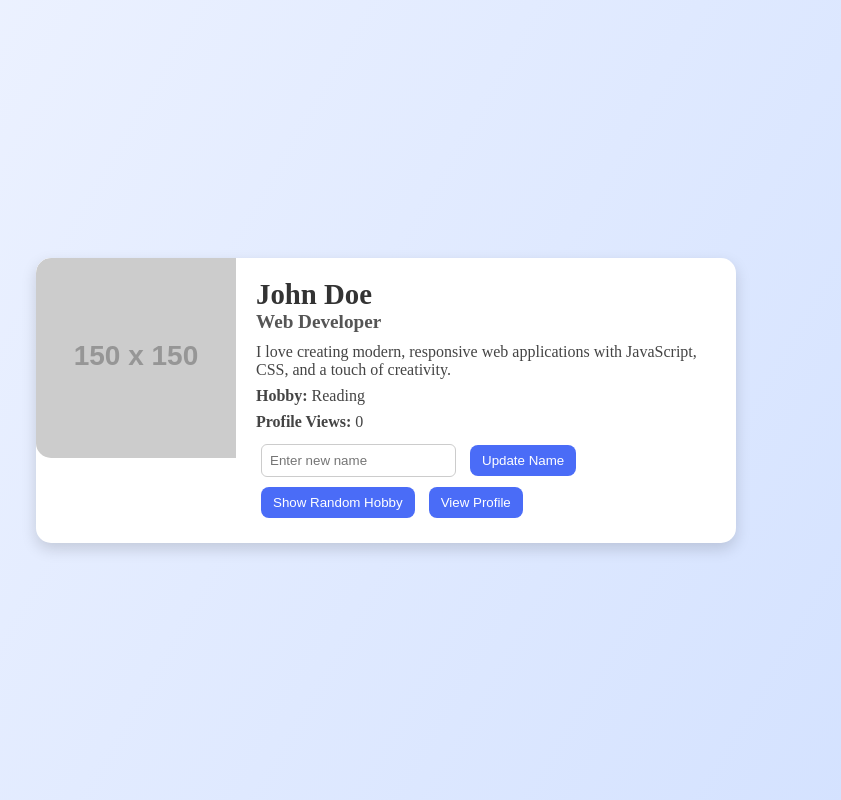
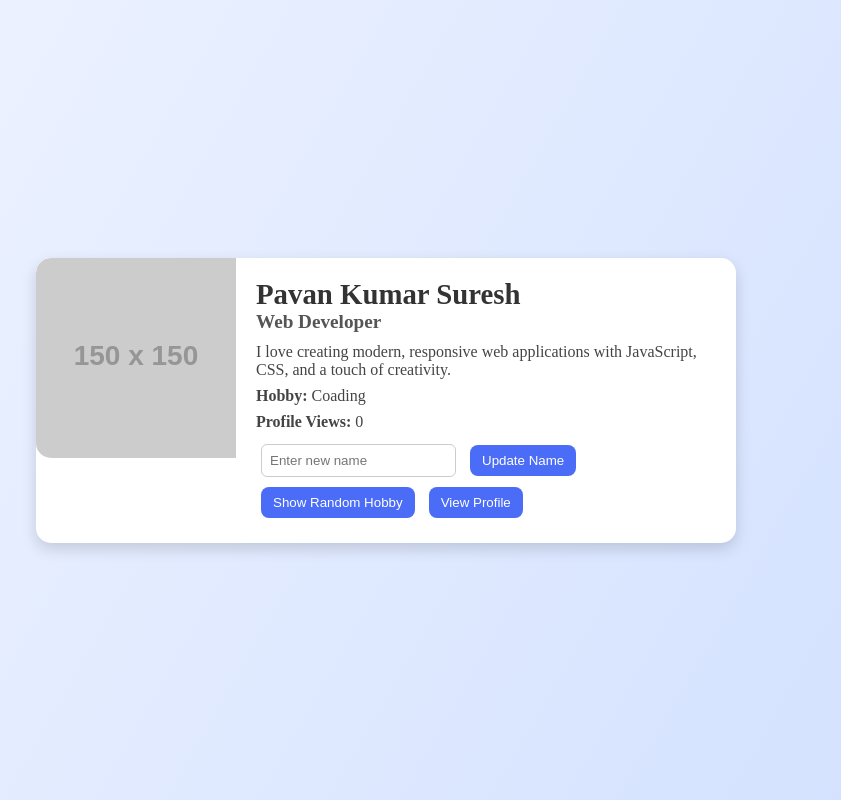
Before and after one commit to pavankumars97531/profile-card, a plain HTML site: page index.html in a window 1280 px wide. Shown: the whole page, without its empty margins (254-1095 px from the left). Drawn offline with Linux system fonts and the light colour scheme; placeholder pictures from the web are drawn by us.

Commit message:
Update index.html

```diff
--- a/index.html
+++ b/index.html
@@ -13,10 +13,10 @@
         <img src="https://via.placeholder.com/150" alt="Profile Picture">
       </div>
       <div class="info-section">
-        <h2 id="profile-name">John Doe</h2>
+        <h2 id="profile-name">Pavan Kumar Suresh</h2>
         <h4 id="profile-title">Web Developer</h4>
         <p id="profile-bio">I love creating modern, responsive web applications with JavaScript, CSS, and a touch of creativity.</p>
-        <p id="random-hobby"><strong>Hobby:</strong> Reading</p>
+        <p id="random-hobby"><strong>Hobby:</strong> Coading</p>
         <p id="profile-views"><strong>Profile Views:</strong> 0</p>
 
         <!-- Interactivity -->
```
